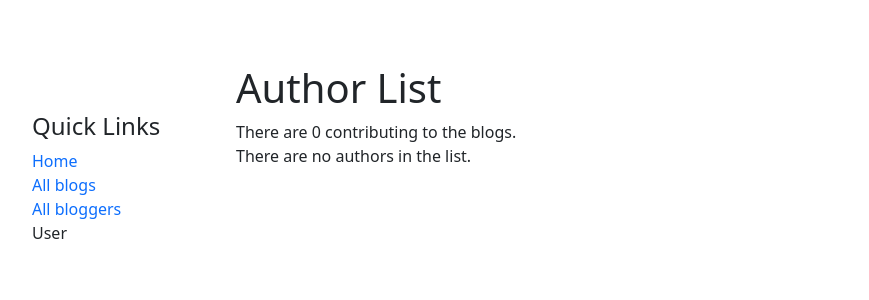
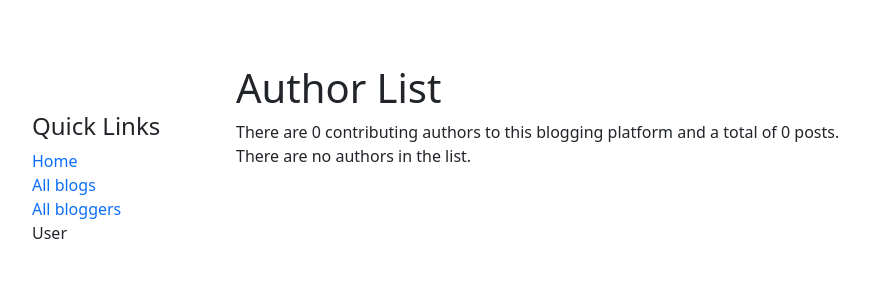
Before and after one commit to CodeByLine/assess_new, a Django app: page /blog/authors/ in a window 1280 px wide. Shown: the top 300 px of the page, without its empty margins (80-949 px from the left). Run offline with Django 3.2, Linux system fonts and the light colour scheme; data that the repository does not hold is empty.

Commit message:
all working

```diff
--- a/blog/models.py
+++ b/blog/models.py
@@ -60,7 +60,8 @@ class Comment(TimeStampMixin):
     comment_updated_at = models.DateTimeField(auto_now=True)
     commenter = models.ForeignKey('Commenter', on_delete=models.SET_DEFAULT, default=None, null=True)
 
-    post = models.ForeignKey('Post', on_delete=models.SET_DEFAULT, default=None, null=True) #useless
+    #useless
+    #post = models.ForeignKey('Post', on_delete=models.SET_DEFAULT, default=None, null=True) #useless
 
     post_connected =  models.ForeignKey(Post, related_name='comments', on_delete=models.CASCADE, default=None, null=True)
 
--- a/blog/templates/blog/author_list.html
+++ b/blog/templates/blog/author_list.html
@@ -3,7 +3,7 @@
 {% block title %}<title>Author List</title>{% endblock %}
 {% block content %}
   <h1>Author List</h1>
-  There are {{num_authors}} contributing to the blogs.
+  There are {{num_authors}} contributing authors to this blogging platform and a total of {{num_posts }} posts.
   {% if authors %}
   <ul>
     {% for author in authors %}
--- a/blog/templates/index.html
+++ b/blog/templates/index.html
@@ -4,8 +4,8 @@
 {% block content %}
 
 <h1>Index Here</h1>
-This blog has a total of <strong>{{num_posts}}</strong> posts by <strong>{{ num_authors}}</strong> authors. <br>
-And there are <strong>{{num_comments}}</strong> comments by <strong>{{ num_commenters}}</strong> commenters.
+This blog has a total of <strong>{{num_posts}}</strong> posts by <strong>{{ num_authors}}</strong> author. <br>
+And there are <strong>{{num_comments}}</strong> comment{{num_comments|pluralize:"s"}}  by <strong>{{ num_commenters}}</strong> commenter{{num_commenter|pluralize:"s"}}.
 
 <hr>
 
--- a/blog/urls.py
+++ b/blog/urls.py
@@ -2,7 +2,7 @@ from django.urls import path
 from . import views
 
 urlpatterns = [
-    path('index', views.index, name='index'),
+    path('', views.index, name='index'),
 ]
 
 urlpatterns += [
--- a/blog/views.py
+++ b/blog/views.py
@@ -78,12 +78,17 @@ class AuthorListView(generic.ListView):
     template = 'author_list.html'
     authors = Author.objects.all()
     num_authors=Author.objects.count()
+    num_posts = Post.objects.count()
 
+    context_vars = {
+        'authors' : authors,
+        'num_authors' : num_authors,
+        'num_posts' : num_posts,
+    }
 
     def get_context_data(self, **kwargs):
         context = super(AuthorListView, self).get_context_data(**kwargs)
-        context['num_authors'] = Author.objects.count()
-        context['authors'] = Author.objects.all()
+        context.update(AuthorListView.context_vars)
         return context
 
 
```
Also changed, not shown: blog/migrations/0001_initial.py.
